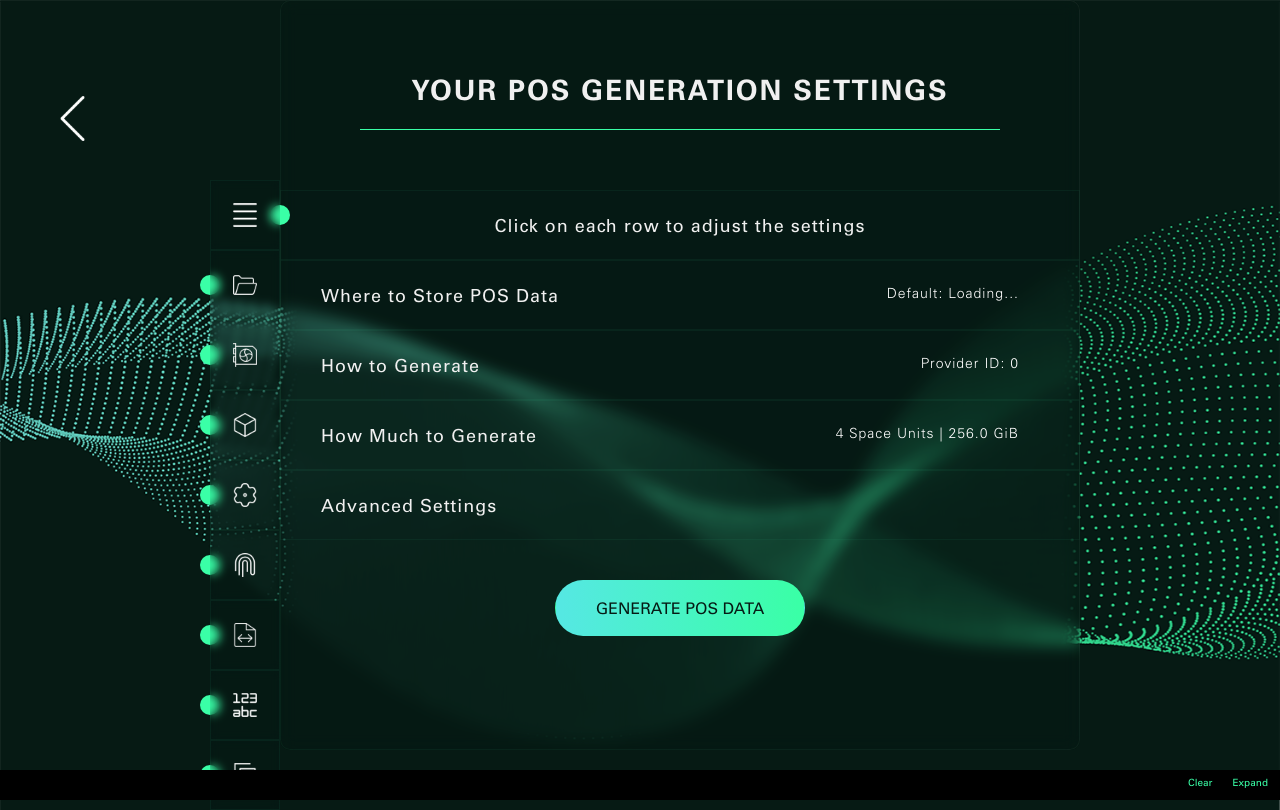
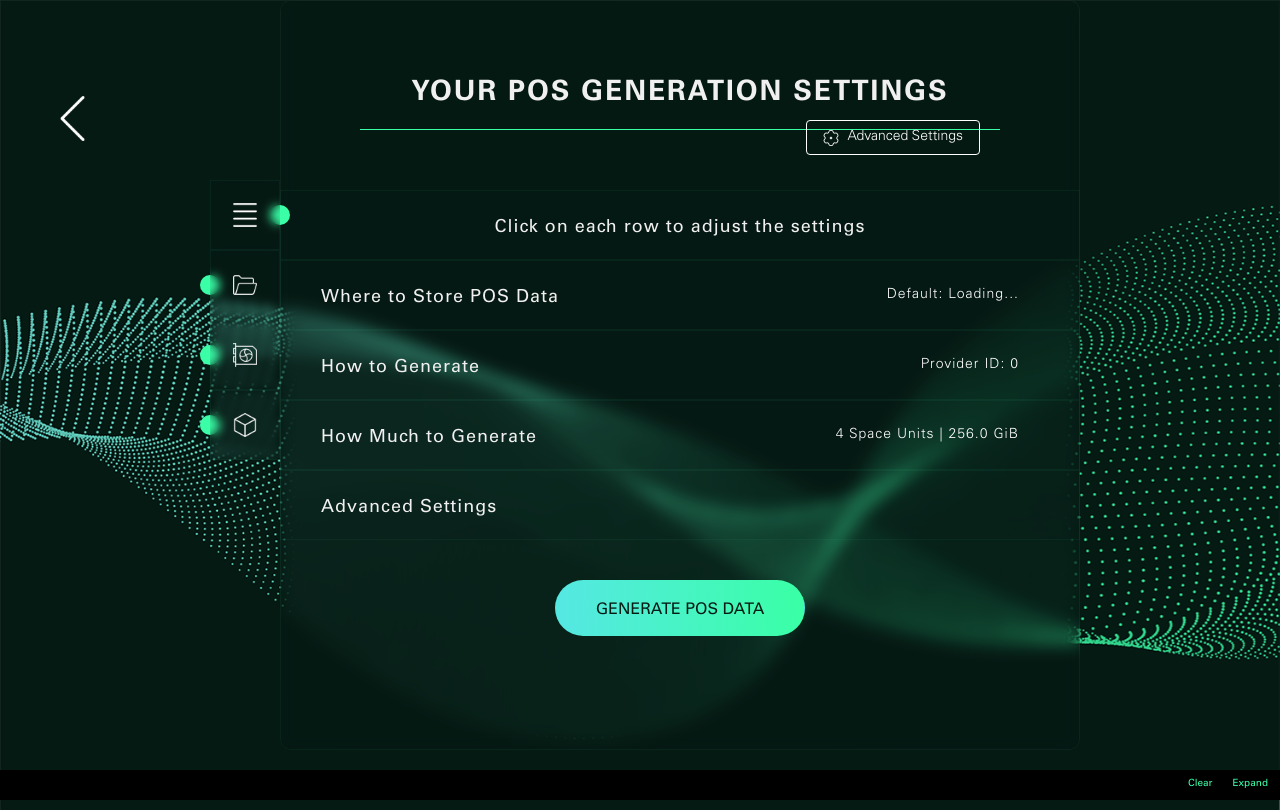
Before and after one commit to spacemeshos/sm-init-app-v2, a React (Create React App) app: page /generate in a window 1280 px wide. Built offline with nearby package versions, Linux system fonts and the light colour scheme.

Commit message:
Add advanced settings toggle

```diff
--- a/src/pages/Generate.tsx
+++ b/src/pages/Generate.tsx
@@ -1,9 +1,9 @@
-import * as React from "react";
-import { useState } from "react";
-import styled from "styled-components";
+import * as React from 'react';
+import { useState } from 'react';
+import styled from 'styled-components';
 
-import BackgroundImage from "../assets/wave2.png";
-import { BackButton, DotButton } from "../components/button";
+import BackgroundImage from '../assets/wave2.png';
+import { BackButton, DotButton } from '../components/button';
 import {
   SelectDirectory,
   SetupGPU,
@@ -11,29 +11,29 @@ import {
   SelectIdentity,
   SelectATX,
   POSSummary,
-} from "../components/pos/index";
-import { useConsole } from "../state/ConsoleContext";
-import { useSettings } from "../state/SettingsContext";
-import Colors from "../styles/colors";
-import { Header } from "../styles/texts";
+} from '../components/pos/index';
+import { useConsole } from '../state/ConsoleContext';
+import { useSettings } from '../state/SettingsContext';
+import Colors from '../styles/colors';
+import { Header } from '../styles/texts';
 import {
   Background,
   MainContainer,
   PageTitleWrapper,
-} from "../styles/containers";
-import file from "../assets/file.png";
-import folder from "../assets/folder.png";
-import gpu from "../assets/gpu.png";
-import id from "../assets/id.png";
-import summary from "../assets/justify.png";
-import hex from "../assets/formats.png";
-import gear from "../assets/setting.png";
-import copy from "../assets/copy.png";
-import box from "../assets/box.png";
+} from '../styles/containers';
+import file from '../assets/file.png';
+import folder from '../assets/folder.png';
+import gpu from '../assets/gpu.png';
+import id from '../assets/id.png';
+import summary from '../assets/justify.png';
+import hex from '../assets/formats.png';
+import gear from '../assets/setting.png';
+import copy from '../assets/copy.png';
+import box from '../assets/box.png';
 
 const Wrapper = styled.div`
   width: 880px;
-  height: 800px;
+  height: 750px;
   position: relative;
   left: 50%;
   transform: translateX(-50%);
@@ -62,13 +62,39 @@ const SetupContainer = styled.div`
 const ButtonColumn = styled.div`
   position: absolute;
   width: 80px;
-  height: 630px;
+  height: 280px;
   top: 180px;
   left: 0px;
   display: flex;
   flex-direction: column;
   align-items: flex-start;
   justify-content: space-evenly;
+`;
+
+const AdvancedSettingsButton = styled.button`
+  background: transparent;
+  border: 1px solid ${Colors.white};
+  color: ${Colors.white};
+  padding: 8px 16px;
+  border-radius: 4px;
+  cursor: pointer;
+  position: absolute;
+  right: 100px;
+  top: 120px;
+  display: flex;
+  align-items: center;
+  gap: 8px;
+  font-size: 14px;
+  transition: background 0.2s;
+
+  &:hover {
+    background: rgba(255, 255, 255, 0.1);
+  }
+
+  img {
+    width: 16px;
+    height: 16px;
+  }
 `;
 
 const ErrorMessage = styled.div`
@@ -81,10 +107,12 @@ const ErrorMessage = styled.div`
 `;
 
 const Generate: React.FC = () => {
-  const [currentStep, setCurrentStep] = useState<number>(8); // Initialize to steps.length
+  const [currentStep, setCurrentStep] = useState<number>(7); // Initialize to steps.length
   const [showSummary, setShowSummary] = useState<boolean>(true);
   const [isGenerating, setIsGenerating] = useState<boolean>(false);
   const [error, setError] = useState<string | null>(null);
+  const [showAdvancedSettings, setShowAdvancedSettings] =
+    useState<boolean>(false);
   const { updateConsole } = useConsole();
   const { settings } = useSettings();
 
@@ -103,10 +131,6 @@ const Generate: React.FC = () => {
       label: 'Set up POS Size',
       component: <SetupSize />,
       iconSrc: box,
-    },
-    {
-      label: 'Advanced Settings',
-      iconSrc: gear,
     },
     {
       label: 'Select Identity',
@@ -131,9 +155,9 @@ const Generate: React.FC = () => {
 
   const handleStepChange = (index: number) => {
     // If index is out of steps range, show summary
-    if (index >= 8) {
+    if (index >= 7) {
       setShowSummary(true);
-      setCurrentStep(8); // Set currentStep to steps.length when showing summary
+      setCurrentStep(7); // Set currentStep to steps.length when showing summary
     } else {
       setShowSummary(false);
       setCurrentStep(index);
@@ -143,14 +167,27 @@ const Generate: React.FC = () => {
 
   const handleProceed = () => {
     setIsGenerating(true);
-    updateConsole("generation", "POS data generation started in background...");
+    updateConsole('generation', 'POS data generation started in background...');
     updateConsole(
-      "settings",
+      'settings',
       `Using settings: ${JSON.stringify(settings, null, 2)}`
     );
   };
 
   const renderContent = () => {
+    if (showAdvancedSettings) {
+      return (
+        <POSSummary
+          onProceed={handleProceed}
+          isGenerating={isGenerating}
+          error={error}
+          updateConsole={updateConsole}
+          onStepChange={handleStepChange}
+          initialAdvancedVisible={true}
+          showOnlyAdvanced={true}
+        />
+      );
+    }
     if (showSummary) {
       return (
         <POSSummary
@@ -165,6 +202,18 @@ const Generate: React.FC = () => {
     return steps[currentStep].component;
   };
 
+  const toggleAdvancedSettings = () => {
+    if (showAdvancedSettings) {
+      setShowAdvancedSettings(false);
+      setShowSummary(true);
+      setCurrentStep(8);
+    } else {
+      setShowAdvancedSettings(true);
+      setShowSummary(false);
+      setCurrentStep(3); // Start with the first advanced setting
+    }
+  };
+
   return (
     <>
       <Background src={BackgroundImage} />
@@ -174,23 +223,30 @@ const Generate: React.FC = () => {
           <PageTitleWrapper>
             <Header
               text={
-                showSummary
+                showAdvancedSettings
+                  ? 'ADVANCED SETTINGS'
+                  : showSummary
                   ? 'YOUR POS GENERATION SETTINGS'
                   : steps[currentStep].label
               }
             />
           </PageTitleWrapper>
+          <AdvancedSettingsButton onClick={toggleAdvancedSettings}>
+            <img src={gear} alt="Advanced Settings" />
+            {showAdvancedSettings ? 'Back to Main' : 'Advanced Settings'}
+          </AdvancedSettingsButton>
           <SetupContainer>{renderContent()}</SetupContainer>
           {error && <ErrorMessage>{error}</ErrorMessage>}
         </MainContainer>
         <ButtonColumn>
+          {!showAdvancedSettings ? (
+            <>
               <DotButton
                 onClick={() => handleStepChange(steps.length)}
                 $isActive={showSummary}
                 iconSrc={summary}
               />
-
-          {steps.map((step, index) => (
+              {steps.slice(0, 3).map((step, index) => (
                 <DotButton
                   key={index}
                   onClick={() => handleStepChange(index)}
@@ -200,6 +256,21 @@ const Generate: React.FC = () => {
                   alt={step.label}
                 />
               ))}
+            </>
+          ) : (
+            <>
+              {steps.slice(3, 7).map((step, index) => (
+                <DotButton
+                  key={index + 3}
+                  onClick={() => handleStepChange(index + 3)}
+                  $isActive={currentStep === index + 3}
+                  disabled={isGenerating}
+                  iconSrc={step.iconSrc}
+                  alt={step.label}
+                />
+              ))}
+            </>
+          )}
         </ButtonColumn>
       </Wrapper>
     </>
```
Lines whose indentation alone changed are shown as unchanged.
